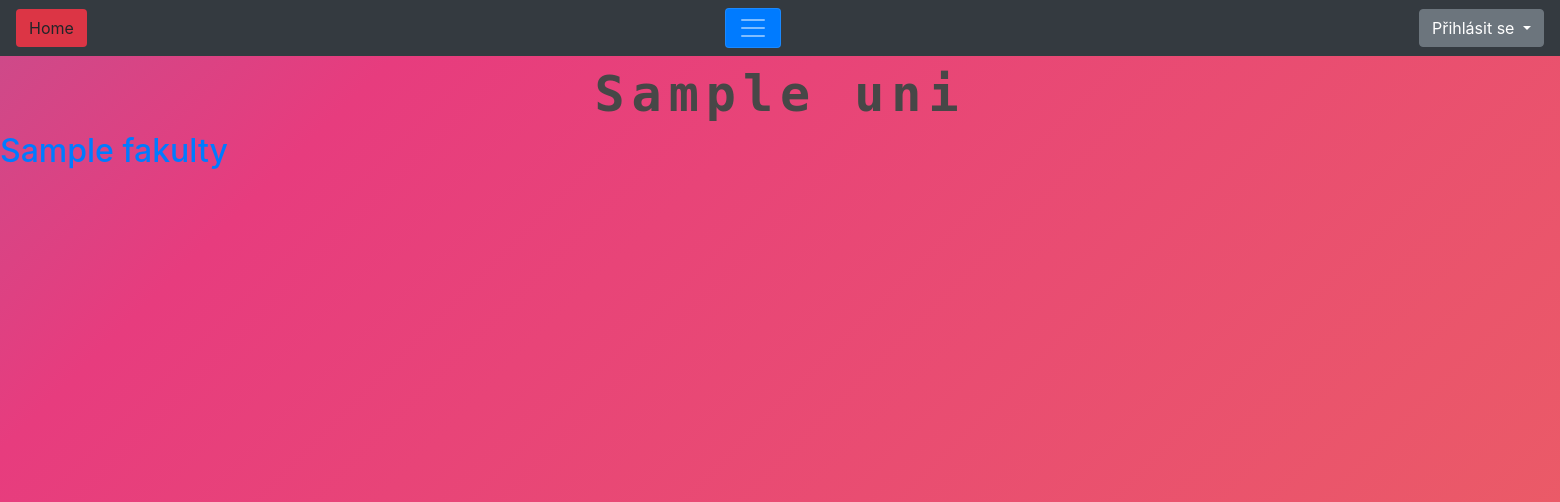
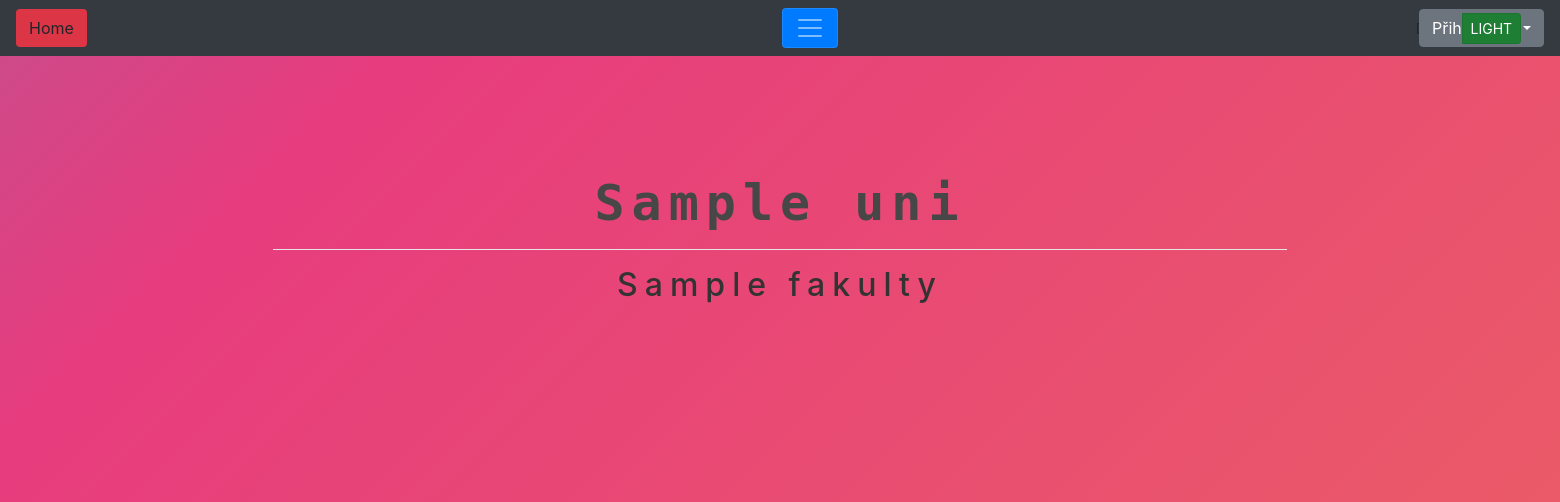
Before and after one commit to matej-kaska/NoSQL, a Flask app: template templates/univerzita.html in a window 1560 px wide. Shown: the top 502 px of the page. Run offline with Flask 3, Linux system fonts and the light colour scheme; the template is opened without the code that fills it: most values are stand-ins (such as "Sample title", 1, 10 or a date in 2020); parts of the project's set-up code (start-up, migrations or seed data) failed here and were passed over.

Commit message:
backend updates, mainly univerzita.html

```diff
--- a/static/css/style.css
+++ b/static/css/style.css
@@ -22,7 +22,6 @@ body {
 }
 }
 
-/*HEADER*/
 h1 {
 color: hsl(0, 0%, 28%);
 font-size: 50px;
@@ -32,6 +31,7 @@ letter-spacing: 7px;
 cursor: pointer;
 text-align: center;
 }
+
 h1 span {
 transition: 0.5s ease-out;
 }
@@ -43,9 +43,24 @@ margin-left: 30px;
 }
 h1:hover span {
 color: #fff;
-text-shadow: 0 0 10px #fff, 0 0 20px #fff, 0 0 40px #fff;
 }
 
+
+
 .featurette-divider {
-    background-color: #e73c7e;
+    background-color: #ffffff;
 }
+
+h2 {
+    color: white;
+    cursor: pointer;
+    letter-spacing: 7px;
+}
+
+input[type="text"] {
+    background-color: #333333;
+}
+span.input-group-text {
+    background-color: #333333;
+    color: rgb(214, 211, 211);
+}
--- a/templates/sablona.html
+++ b/templates/sablona.html
@@ -14,6 +14,11 @@
 
   <nav class="navbar navbar-expand-m navbar-dark bg-dark bg-hover">
     <a class="btn bg-danger" href="/">Home</a>
+    <div class="btn-group btn-toggle float-right" style="left: 165vh ">
+      <a href="https://www.youtube.com/watch?v=d1YBv2mWll0" class="btn btn-default btn-sm">DARK</a>
+      <a href="https://www.youtube.com/watch?v=d1YBv2mWll0" class="btn btn-success active btn-sm">LIGHT</a>
+    </div>
+
 
     <button
       class="mx-auto navbar-toggler bg-primary bg-hover"
@@ -172,7 +177,7 @@
       class="footer fixed-bottom text-center"
       style="background-color: #333333; color: white"
     >
-      &copy; 2022 by Divočákos
+    &copy; 2022 by Divočákos
     </footer>
 
     <script
--- a/templates/univerzita.html
+++ b/templates/univerzita.html
@@ -1,13 +1,19 @@
 {% extends "sablona.html" %} {% block main %}
 <article>
-  <h1>{{ uni }}</h1>
+  <header class="header text-center" style="color: black; padding-top: 7%">
+    <h1><span>{{ uni }}</span></h1>
+  </header>
 </article>
 
-<section id="Text">
-  {% for id in fakultyList %}
-  <tr>
-    <h2><a href={{ id[0] }}>{{ id[1] }}</a></h2>
-  </tr>
-  {% endfor %}
+<section class="section"
+id="Text"
+style="padding-left: 17.5%; padding-right: 17.5%; text-align: center; color: white">
+
+    {% for id in fakultyList %}
+    <tr>
+      <td><h2> <hr class="featurette-divider"> <a style="color: #333333;" class="a1" href={{ id[0] }}>{{ id[1] }}</a></h2></td>
+    </tr>
+    {% endfor %}
 </section>
-{% endblock %}
+
+ {% endblock %}
```
Also changed, not shown: templates/index.html (+4 -3 lines).
